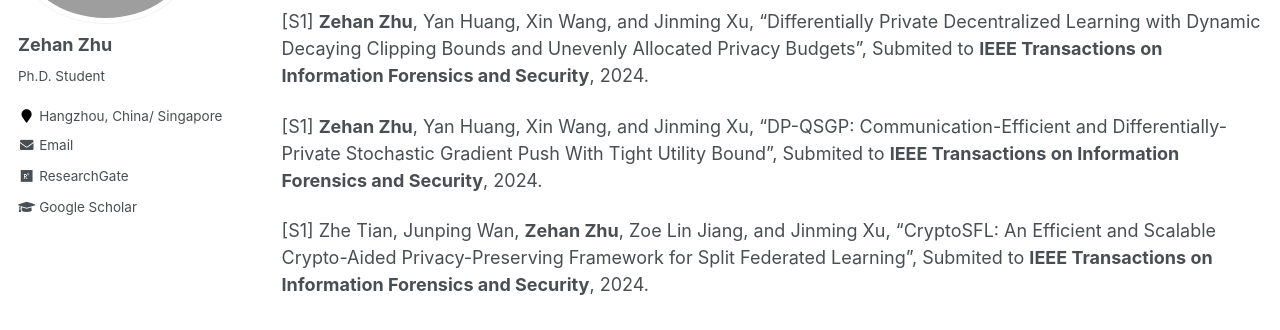
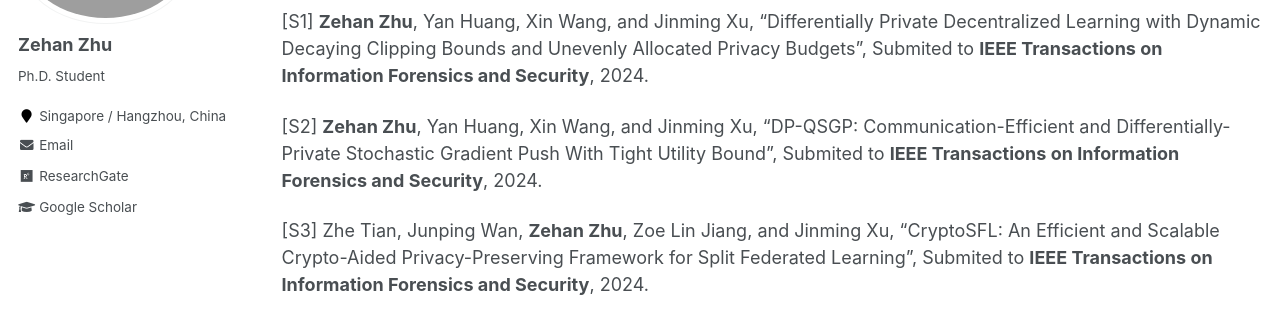
Before and after one commit to zehanzhu/zehanzhu.github.io, a Jekyll site: the page built from _pages/publications.md, in a window 1280 px wide and 900 px high. Shown: the part 228-558 px from the top of the window. Built offline with Jekyll 4.4.1, drawn with Linux system fonts in a browser that asks for light colours.

Commit message:
sixth commit

```diff
--- a/_config.yml
+++ b/_config.yml
@@ -84,7 +84,7 @@ author:
   name             : "Zehan Zhu"
   avatar           : "my_figure.jpg"
   bio              : "Ph.D. Student"
-  location         : "Hangzhou, China/ Singapore"
+  location         : "Singapore / Hangzhou, China"
   employer         :
   pubmed           : # "https://www.ncbi.nlm.nih.gov/pubmed/?term=john+snow"
   googlescholar    : "https://scholar.google.com.hk/citations?user=BCawdpUAAAAJ&hl=zh-CN"
--- a/_pages/publications.md
+++ b/_pages/publications.md
@@ -14,9 +14,9 @@ redirect_from:
 
 [S1] **Zehan Zhu**, Yan Huang, Xin Wang, and Jinming Xu, “Differentially Private Decentralized Learning with Dynamic Decaying Clipping Bounds and Unevenly Allocated Privacy Budgets”, Submited to **IEEE Transactions on Information Forensics and Security**, 2024.
 
-[S1] **Zehan Zhu**, Yan Huang, Xin Wang, and Jinming Xu, “DP-QSGP: Communication-Efficient and Differentially-Private Stochastic Gradient Push With Tight Utility Bound”, Submited to **IEEE Transactions on Information Forensics and Security**, 2024.
+[S2] **Zehan Zhu**, Yan Huang, Xin Wang, and Jinming Xu, “DP-QSGP: Communication-Efficient and Differentially-Private Stochastic Gradient Push With Tight Utility Bound”, Submited to **IEEE Transactions on Information Forensics and Security**, 2024.
 
-[S1] Zhe Tian, Junping Wan, **Zehan Zhu**, Zoe Lin Jiang, and Jinming Xu, “CryptoSFL: An Efficient and Scalable Crypto-Aided Privacy-Preserving Framework for Split Federated Learning”, Submited to **IEEE Transactions on Information Forensics and Security**, 2024.
+[S3] Zhe Tian, Junping Wan, **Zehan Zhu**, Zoe Lin Jiang, and Jinming Xu, “CryptoSFL: An Efficient and Scalable Crypto-Aided Privacy-Preserving Framework for Split Federated Learning”, Submited to **IEEE Transactions on Information Forensics and Security**, 2024.
 
 
 
```
